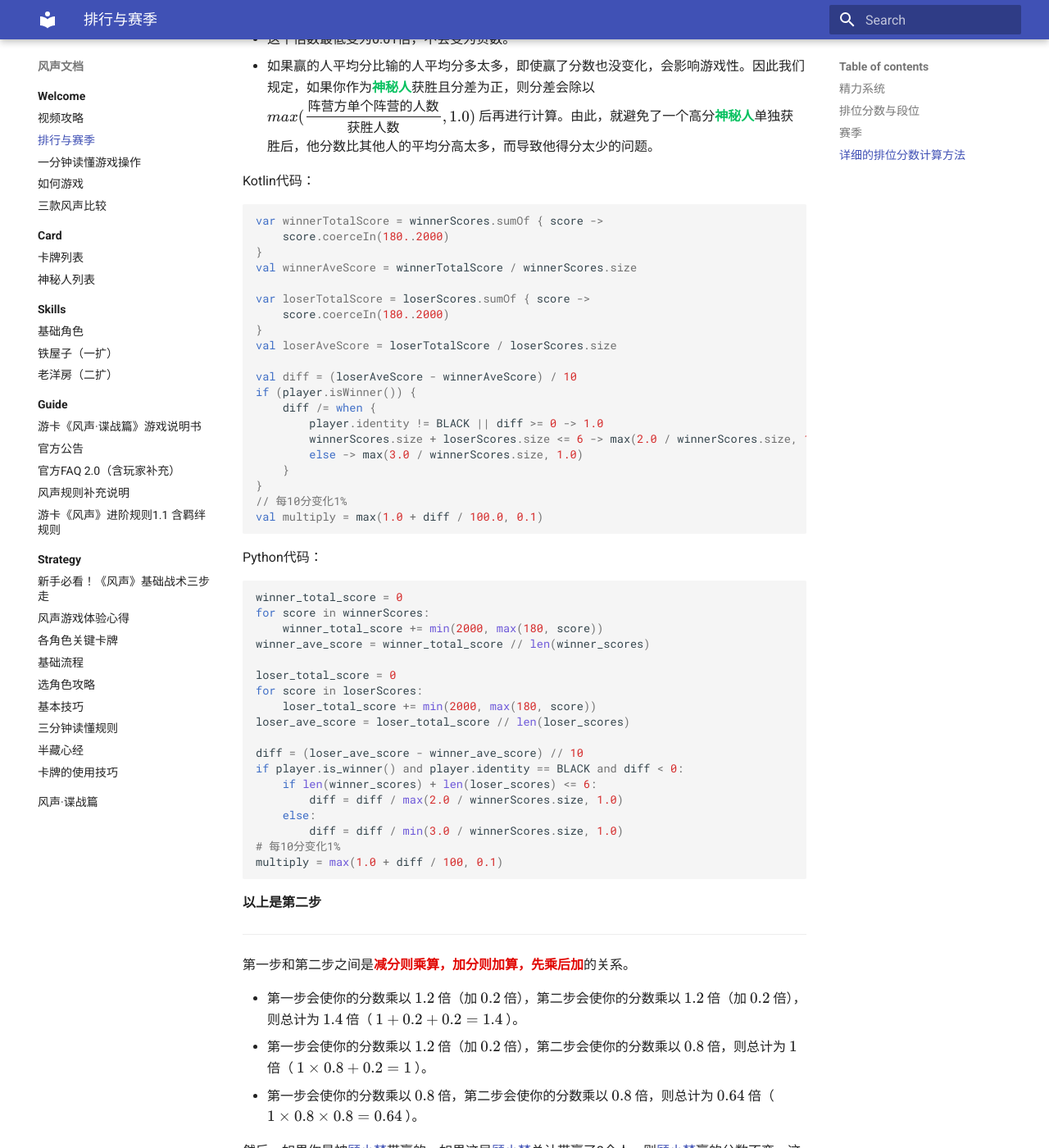
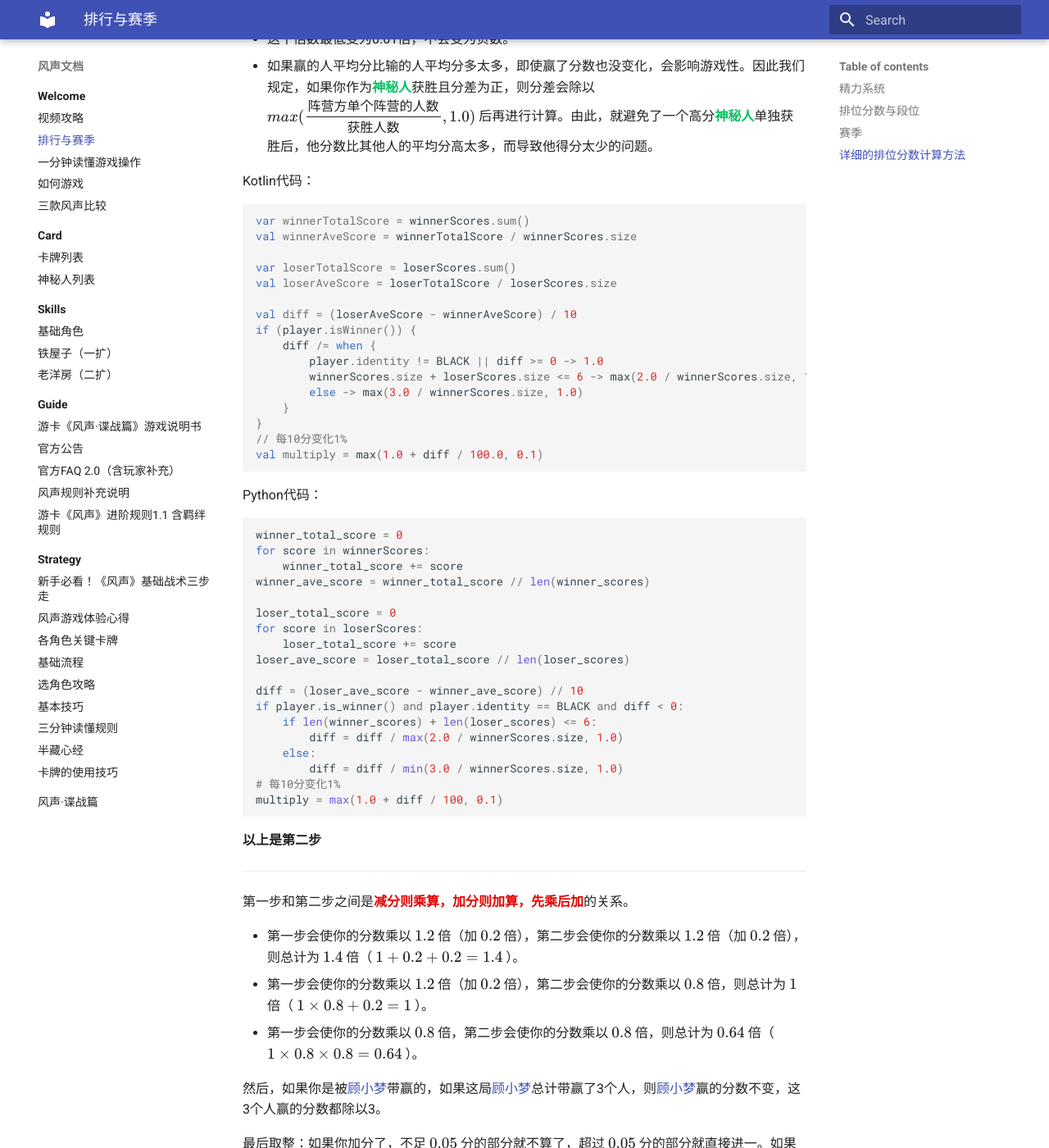
Before and after one commit to CuteReimu/fengsheng-doc, an MkDocs documentation site: the page built from docs/document/welcome/score_and_season.md, in a window 1280 px wide and 1400 px high, scrolled down 3962 px. Shown: the whole window at 82% size. Built offline with MkDocs 1.6.1 and Material for MkDocs 9.7.7, drawn with Linux system fonts in a browser that asks for light colours; plug-ins that fetch from the network failed and are left out.

Commit message:
Update score_and_season.md

````diff
--- a/docs/document/welcome/score_and_season.md
+++ b/docs/document/welcome/score_and_season.md
@@ -158,14 +158,10 @@ if 你是神秘人:
 @tab Kotlin
 
 ```kotlin
-var winnerTotalScore = winnerScores.sumOf { score ->
-    score.coerceIn(180..2000)
-}
+var winnerTotalScore = winnerScores.sum()
 val winnerAveScore = winnerTotalScore / winnerScores.size
 
-var loserTotalScore = loserScores.sumOf { score ->
-    score.coerceIn(180..2000)
-}
+var loserTotalScore = loserScores.sum()
 val loserAveScore = loserTotalScore / loserScores.size
 
 val diff = (loserAveScore - winnerAveScore) / 10
@@ -185,12 +181,12 @@ val multiply = max(1.0 + diff / 100.0, 0.1)
 ```python
 winner_total_score = 0
 for score in winnerScores:
-    winner_total_score += min(2000, max(180, score))
+    winner_total_score += score
 winner_ave_score = winner_total_score // len(winner_scores)
 
 loser_total_score = 0
 for score in loserScores:
-    loser_total_score += min(2000, max(180, score))
+    loser_total_score += score
 loser_ave_score = loser_total_score // len(loser_scores)
 
 diff = (loser_ave_score - winner_ave_score) // 10
````
